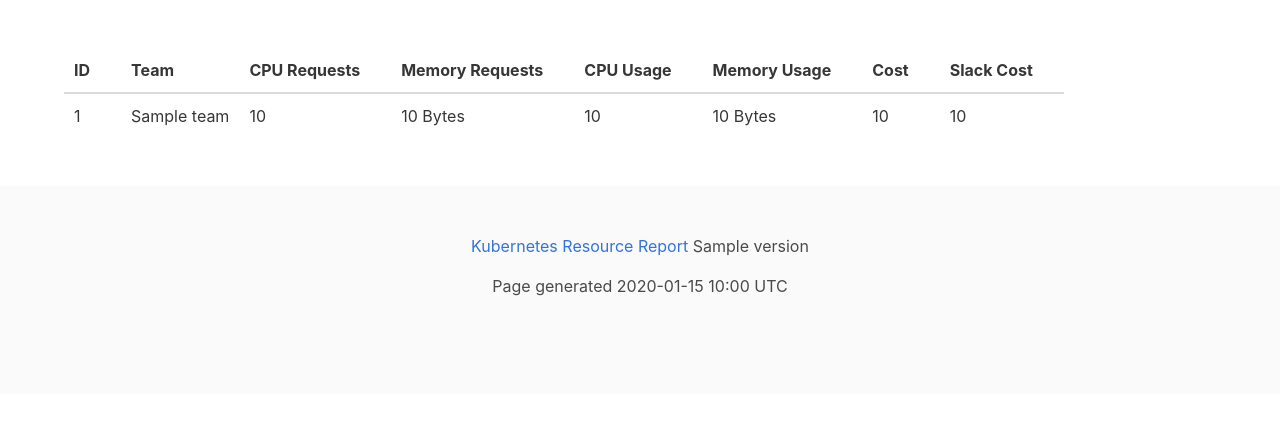
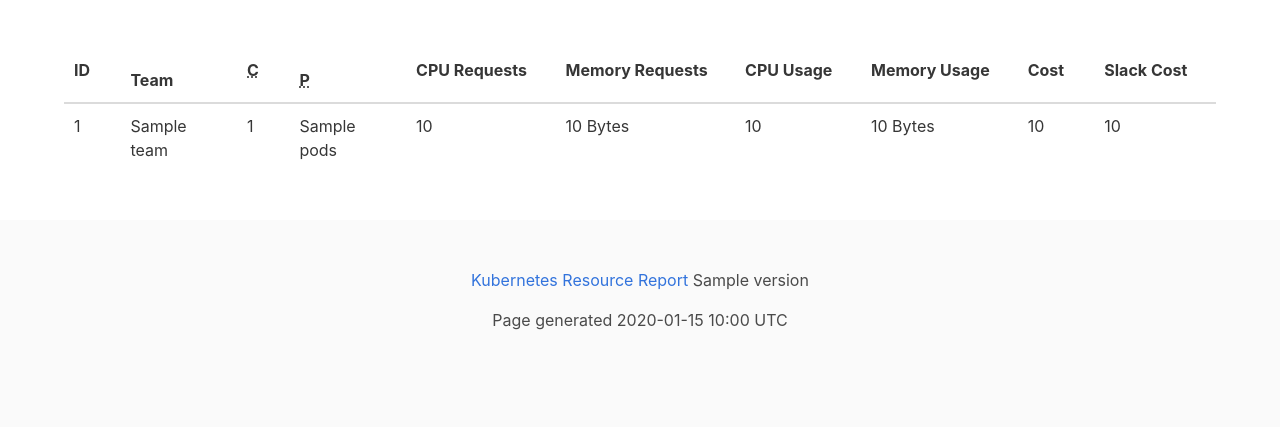
Before and after one commit to hjacobs/kube-resource-report, a Python web app: template templates/applications.html in a window 1280 px wide. Shown: the part 52-479 px from the top of the page. Run offline with Jinja, Linux system fonts and the light colour scheme; the template is opened without the code that fills it: most values are stand-ins (such as "Sample title", 1, 10 or a date in 2020); some libraries are stand-ins or nearby versions.

Commit message:
more cols

```diff
--- a/report.py
+++ b/report.py
@@ -150,6 +150,7 @@ def query_cluster(cluster, executor):
         'cluster': cluster,
         'nodes': nodes,
         'pods': pods,
+        'user_pods': len([p for ns, p in pods if ns not in ('kube-system', 'visibility')]),
         'master_nodes': node_count['master'],
         'worker_nodes': node_count['worker'],
         'kubelet_versions': set([n['kubelet_version'] for n in nodes.values() if n['role'] == 'worker']),
--- a/templates/applications.html
+++ b/templates/applications.html
@@ -6,6 +6,8 @@
               <tr>
                   <th>ID</th>
                   <th>Team</th>
+                  <th><abbr title="Clusters">C</abbr></th>
+                  <th><abbr title="Pods">P</abbr></th>
                   <th>CPU Requests</th>
                   <th>Memory Requests</th>
                   <th>CPU Usage</th>
@@ -19,6 +21,8 @@
           <tr>
             <td>{{ application_id }}</td>
             <td>{{ app.team }}</td>
+            <td>{{ app.clusters|count }}</td>
+            <td>{{ app.pods }}</td>
             <td>{{ app.requests.cpu|round(3) }}</td>
             <td data-value="{{ app.requests.memory }}">{{ app.requests.memory|filesizeformat(True) }}</td>
             <td>{{ (app.usage|default({"cpu": 0})).cpu|default(0)|round(3) }}</td>
```
Also changed, not shown: templates/clusters.html (+7 -1 lines).
